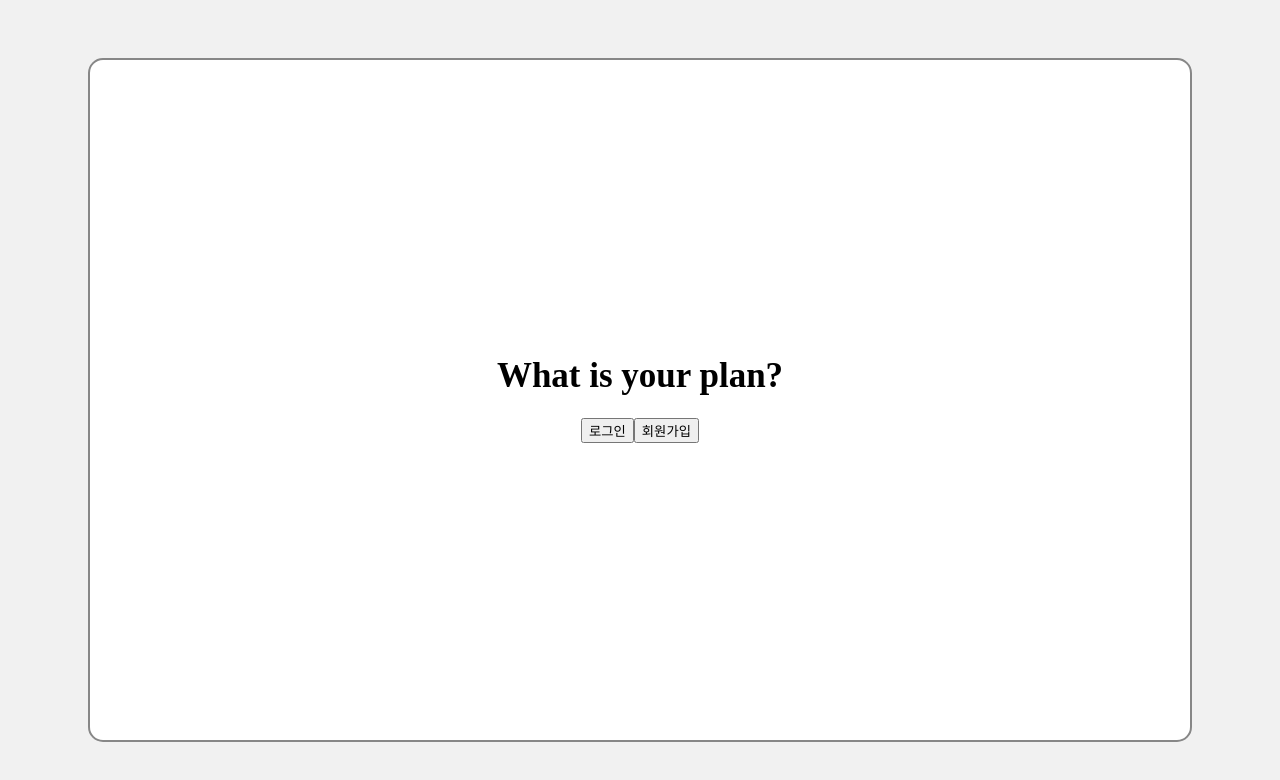
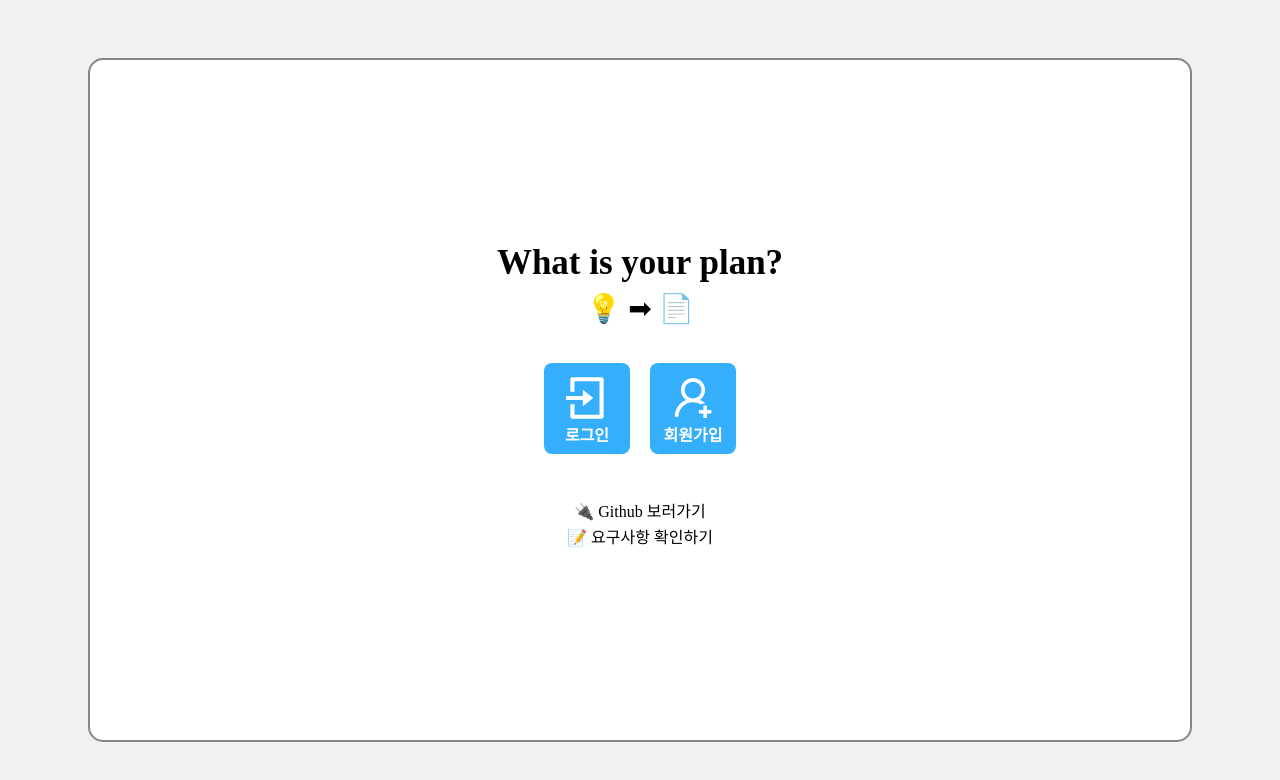
Before and after one commit to Jeong-jj/wanted-pre-onboarding-frontend, a React (Create React App) app: page / in a window 1280 px wide. Shown: the top 780 px of the page. Built offline with nearby package versions, Linux system fonts and the light colour scheme.

Commit message:
design: change MainPage UI & add Link buttons

```diff
--- a/src/components/Input/Input.jsx
+++ b/src/components/Input/Input.jsx
@@ -37,5 +37,6 @@ const InputBox = styled.input`
 
 const ErrorText = styled.p`
   padding: 6px 0 0 5px;
-  color: red;
+  font-size: 13px;
+  color: #006eff;
 `;
--- a/src/pages/JoinPage/JoinPage.jsx
+++ b/src/pages/JoinPage/JoinPage.jsx
@@ -9,9 +9,12 @@ export const JoinPage = () => {
     <S.PageContainer>
       <S.PageTitle>😌가입정보를 입력해주세요.</S.PageTitle>
       <JoinForm />
-      <p>
+      <S.LinkWrap>
         이미 회원이신가요? <Link to={"/signin"}>로그인</Link>
-      </p>
+      </S.LinkWrap>
+      <S.HomeLink>
+        <Link to={"/"}>🏠 홈으로 가기</Link>
+      </S.HomeLink>
     </S.PageContainer>
   );
 };
--- a/src/pages/JoinPage/styles.js
+++ b/src/pages/JoinPage/styles.js
@@ -7,11 +7,6 @@ export const PageContainer = styled.div`
   align-items: center;
 
   height: 100%;
-
-  p {
-    margin-top: 15px;
-    font-size: 13px;
-  }
 `;
 
 export const PageTitle = styled.h1`
@@ -20,3 +15,17 @@ export const PageTitle = styled.h1`
   font-size: 22px;
   font-weight: bold;
 `;
+
+export const LinkWrap = styled.div`
+  margin-top: 15px;
+  font-size: 13px;
+  a {
+    text-decoration: underline;
+  }
+`;
+
+export const HomeLink = styled.div`
+  margin-top: 18px;
+  font-size: 15px;
+  font-weight: bold;
+`;
--- a/src/pages/LoginPage/LoginPage.jsx
+++ b/src/pages/LoginPage/LoginPage.jsx
@@ -9,9 +9,12 @@ export const LoginPage = () => {
     <S.PageContainer>
       <S.PageTitle>로그인 정보를 입력해주세요!🙇‍♀️</S.PageTitle>
       <LoginForm />
-      <p>
+      <S.LinkWrap>
         아직 회원이 아니신가요? <Link to={"/signup"}>회원가입</Link>
-      </p>
+      </S.LinkWrap>
+      <S.LinkWrap>
+        <Link to={"/"}>홈으로 가기</Link>
+      </S.LinkWrap>
     </S.PageContainer>
   );
 };
--- a/src/pages/LoginPage/styles.js
+++ b/src/pages/LoginPage/styles.js
@@ -7,11 +7,6 @@ export const PageContainer = styled.div`
   align-items: center;
 
   height: 100%;
-
-  p {
-    margin-top: 15px;
-    font-size: 13px;
-  }
 `;
 
 export const PageTitle = styled.h1`
@@ -20,3 +15,11 @@ export const PageTitle = styled.h1`
   font-size: 22px;
   font-weight: bold;
 `;
+
+export const LinkWrap = styled.div`
+  margin-top: 15px;
+  font-size: 13px;
+  a {
+    text-decoration: underline;
+  }
+`;
--- a/src/pages/MainPage/MainPage.jsx
+++ b/src/pages/MainPage/MainPage.jsx
@@ -1,5 +1,7 @@
 import React from "react";
 import { Link } from "react-router-dom";
+import { AiOutlineUserAdd } from "react-icons/ai";
+import { RiLoginBoxLine } from "react-icons/ri";
 
 import * as S from "./styles";
 
@@ -7,14 +9,34 @@ export const MainPage = () => {
   return (
     <S.PageContainer>
       <S.PageTitle>What is your plan?</S.PageTitle>
+      <S.SubTitle>💡 ➡ 📄</S.SubTitle>
       <S.IconWrap>
         <Link to={"/signin"}>
-          <button>로그인</button>
+          <RiLoginBoxLine size={50} />
+          <span>로그인</span>
         </Link>
         <Link to={"/signup"}>
-          <button>회원가입</button>
+          <AiOutlineUserAdd size={50} />
+          <span>회원가입</span>
         </Link>
       </S.IconWrap>
+
+      <S.ProjectLink>
+        <a
+          href="https://github.com/Jeong-jj/wanted-pre-onboarding-frontend"
+          target="_blank"
+          rel="noreferrer"
+        >
+          🔌 Github 보러가기
+        </a>
+        <a
+          href="https://github.com/walking-sunset/selection-task"
+          target="_blank"
+          rel="noreferrer"
+        >
+          📝 요구사항 확인하기
+        </a>
+      </S.ProjectLink>
     </S.PageContainer>
   );
 };
--- a/src/pages/MainPage/styles.js
+++ b/src/pages/MainPage/styles.js
@@ -10,10 +10,49 @@ export const PageContainer = styled.div`
 `;
 
 export const PageTitle = styled.h1`
-  margin-bottom: 25px;
+  margin-bottom: 15px;
 
   font-size: 35px;
   font-weight: bold;
 `;
 
-export const IconWrap = styled.div``;
+export const SubTitle = styled.h2`
+  font-size: 28px;
+  margin-bottom: 40px;
+`;
+
+export const IconWrap = styled.div`
+  display: flex;
+  a {
+    display: flex;
+    justify-content: center;
+    align-items: center;
+    flex-direction: column;
+
+    width: 70px;
+    padding: 10px 8px;
+    margin: 0 10px;
+
+    border-radius: 8px;
+    background-color: #35affc;
+    color: #fff;
+
+    span {
+      font-weight: bold;
+      padding-top: 5px;
+    }
+  }
+`;
+
+export const ProjectLink = styled.div`
+  margin-top: 50px;
+  text-align: center;
+  a {
+    display: block;
+    margin-bottom: 10px;
+  }
+  a:hover {
+    color: #0d8ad8;
+    text-decoration: underline;
+  }
+`;
--- a/src/styles/GlobalStyles.js
+++ b/src/styles/GlobalStyles.js
@@ -4,6 +4,15 @@ import reset from "styled-reset";
 const GlobalStyles = createGlobalStyle`
   /* basic global setting */
   ${reset}
+  a {
+    text-decoration: none;
+    outline: none;
+    color: inherit;
+  }
+  a:hover,
+  a:active {
+    text-decoration: none;
+  }
 
   /* project global setting */
   html, body, #root {
```
